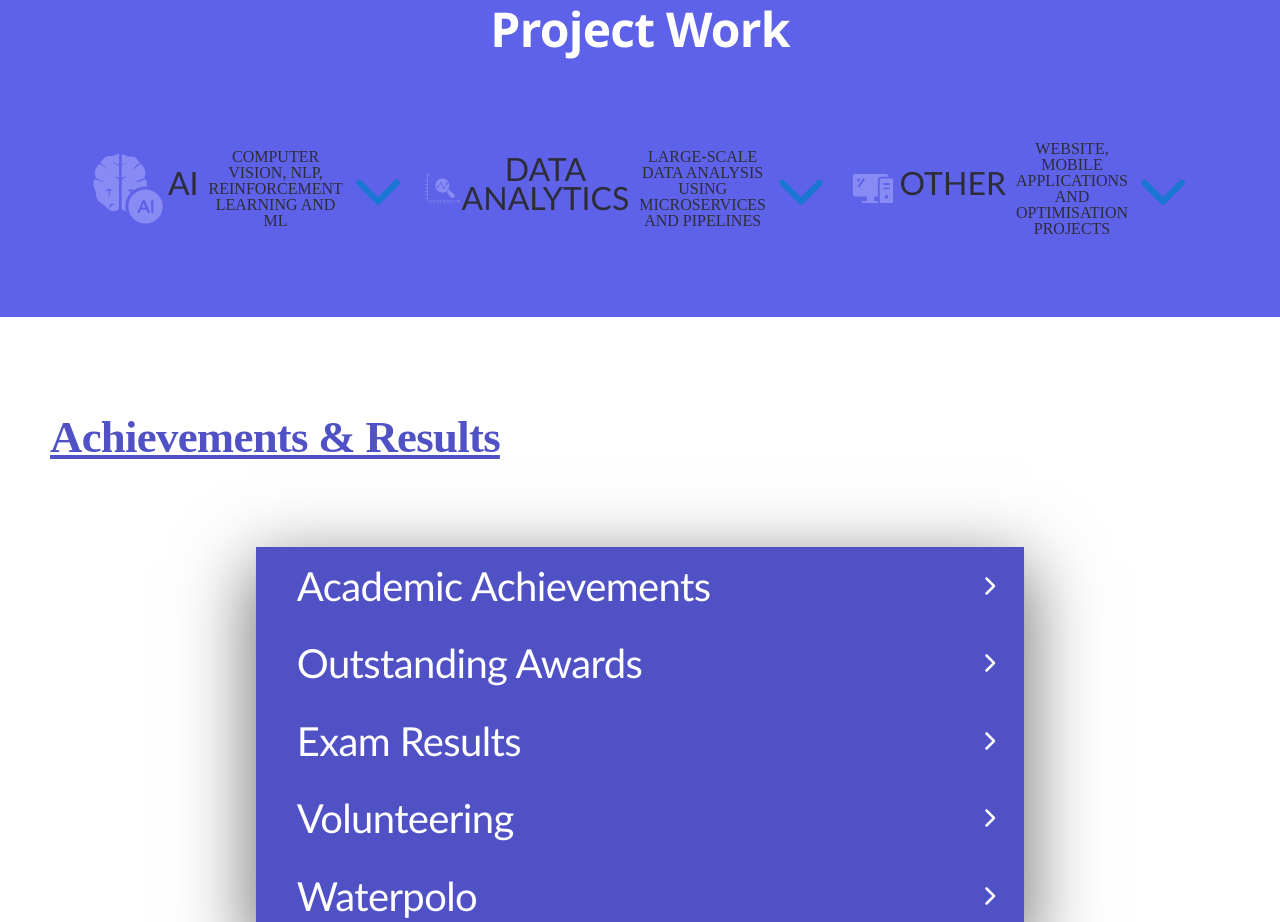
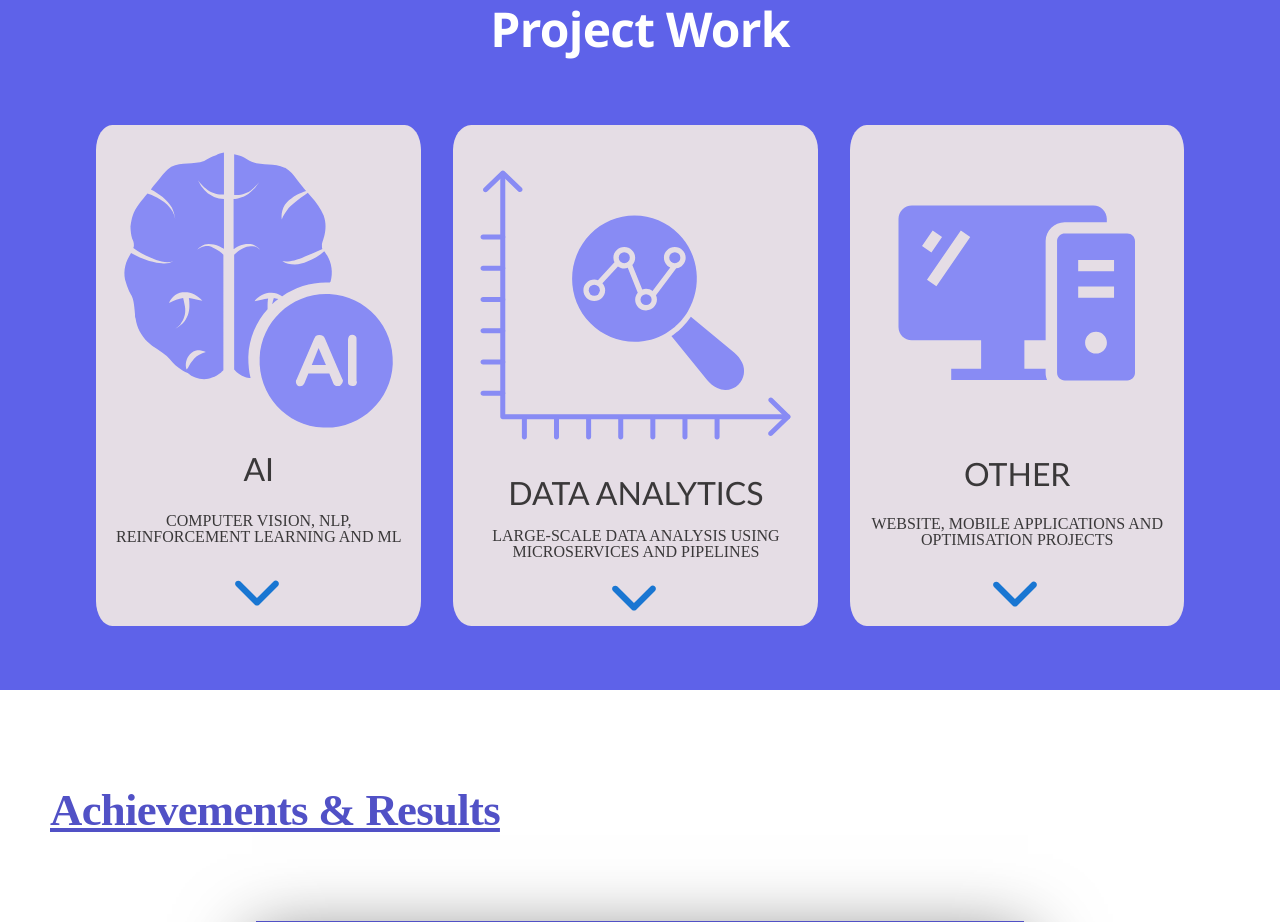
Before and after one commit to brightstar0212/my-next-app, a Next.js app: page / in a window 1280 px wide. Shown: the part 3280-4202 px from the top of the page. Built offline with nearby package versions, Linux system fonts and the light colour scheme.

Commit message:
css change

```diff
--- a/app/globals.css
+++ b/app/globals.css
@@ -231,12 +231,12 @@ ul {
   margin-top: 4rem;
   margin-bottom: 2rem;
 }
-.col-item {
-  border-radius: 5%;
-  background-color: #eee5e5f1;
-  display: grid;
-  margin-left: 1rem;
-  margin-right: 1rem;
+.row-projects .col-item {
+  border-radius: 5% !important;
+  background-color: #eee5e5f1 !important;
+  display: grid !important;
+  margin-left: 1rem !important;
+  margin-right: 1rem !important;
 }
 .col-item:hover {
   box-shadow: rgba(50, 50, 93, 0.25) 0px 50px 100px -20px,
@@ -344,10 +344,10 @@ ul {
 .goToTop {
   bottom: 3rem;
   right: 2rem;
-  position: fixed;
-  border-radius: 50%;
-  padding: 5px;
-  background-color: #656af0;
+  position: fixed !important;
+  border-radius: 50% !important;
+  padding: 5px !important;
+  background-color: #656af0 !important;
   box-shadow: rgba(0, 0, 0, 0.17) 0px -23px 25px 0px inset,
     rgba(0, 0, 0, 0.15) 0px -36px 30px 0px inset,
     rgba(0, 0, 0, 0.1) 0px -79px 40px 0px inset, rgba(0, 0, 0, 0.06) 0px 2px 1px,
```
